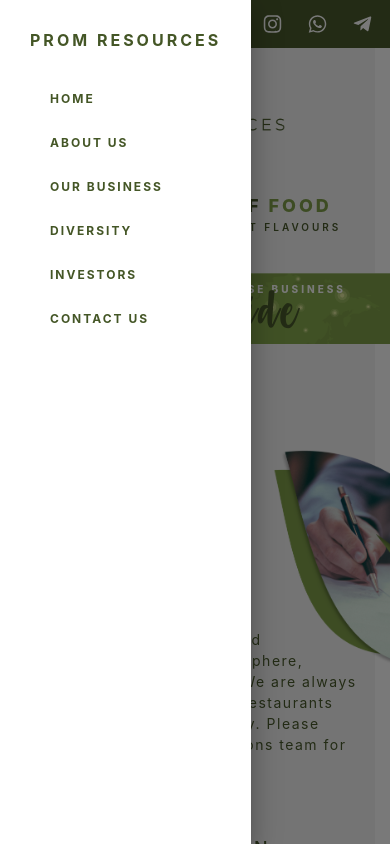
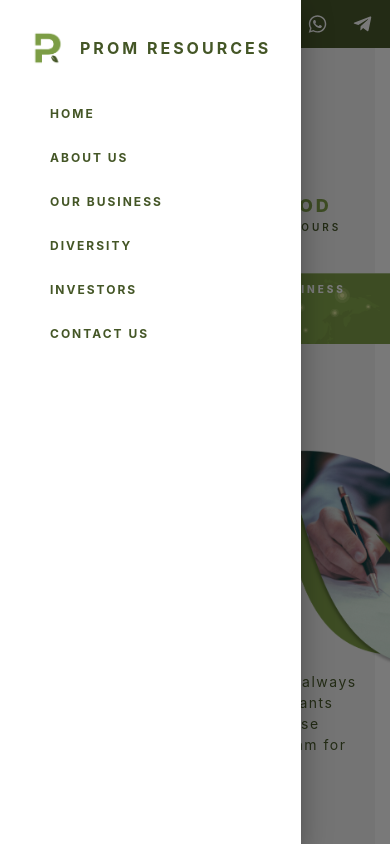
Before and after one commit to vanguard88728/prom, a React (Create React App) app: page / in a window 390 px wide. Both pictures are taken after a click on the button 38 px from the left and 24 px from the top of the page. Shown: the top 844 px of the page. Built offline with nearby package versions, Linux system fonts and the light colour scheme.

Commit message:
Add logo to sidebar

```diff
--- a/src/components/Header/Header.css
+++ b/src/components/Header/Header.css
@@ -34,11 +34,18 @@
 }
 
 .drawer-title {
+    display: flex;
+    align-items: center;
     color: #445626;
-    font-size: 22px;
+    font-size: 20px;
     font-weight: bold;
     text-transform: uppercase;
     margin-bottom: 40px;
+}
+
+.drawer-title img {
+    display: inline-block;
+    margin-right: 15px;
 }
 
 .drawer-nav-item {
--- a/src/components/Header/Header.js
+++ b/src/components/Header/Header.js
@@ -8,6 +8,8 @@ import { FontAwesomeIcon } from '@fortawesome/react-fontawesome';
 import { faTwitter, faFacebookF, faInstagram, faWhatsapp, faTelegramPlane } from '@fortawesome/free-brands-svg-icons';
 import { faBars } from '@fortawesome/free-solid-svg-icons';
 import './Header.css';
+
+import Brand from '../../assets/images/brand.png';
 
 
 const NavItem = ({ to, title, handleClick }) => {
@@ -55,9 +57,10 @@ const Header = () => {
         sx={{ backgroundColor: 'rgba(96, 96, 96, 0.07)' }}
       >
         <div className="drawer-container">
-          <p className="drawer-title">
-            Prom Resources
-          </p>
+          <div className="drawer-title">
+            <img src={Brand} width={35} alt='logo' />
+            <p>Prom Resources</p>
+          </div>
 
           <NavItem to='#home' title='Home' handleClick={handleDrawerClose} />
           <NavItem to='#about' title='About Us' handleClick={handleDrawerClose} />
```
Also changed, not shown: src/assets/images/brand.png (added).
